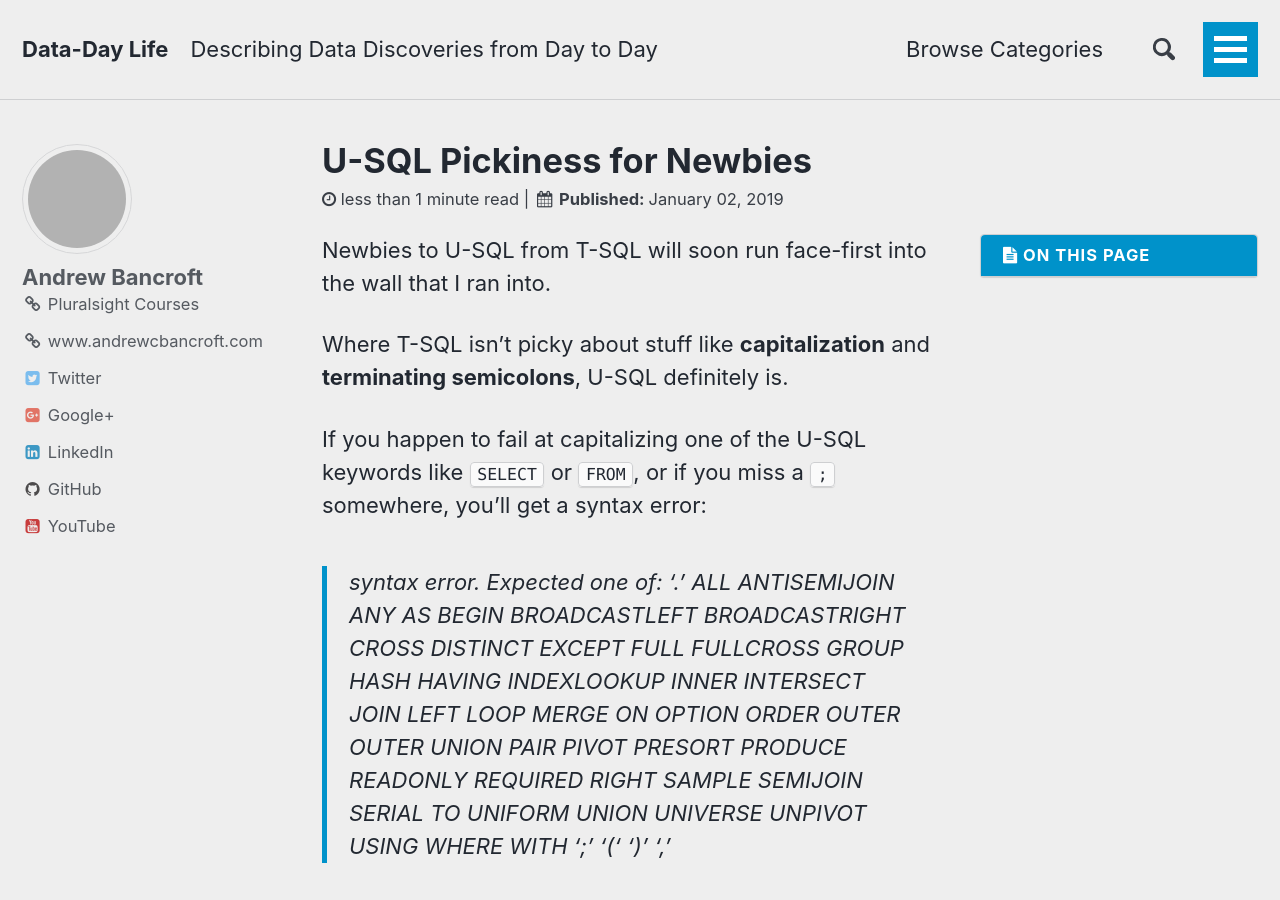
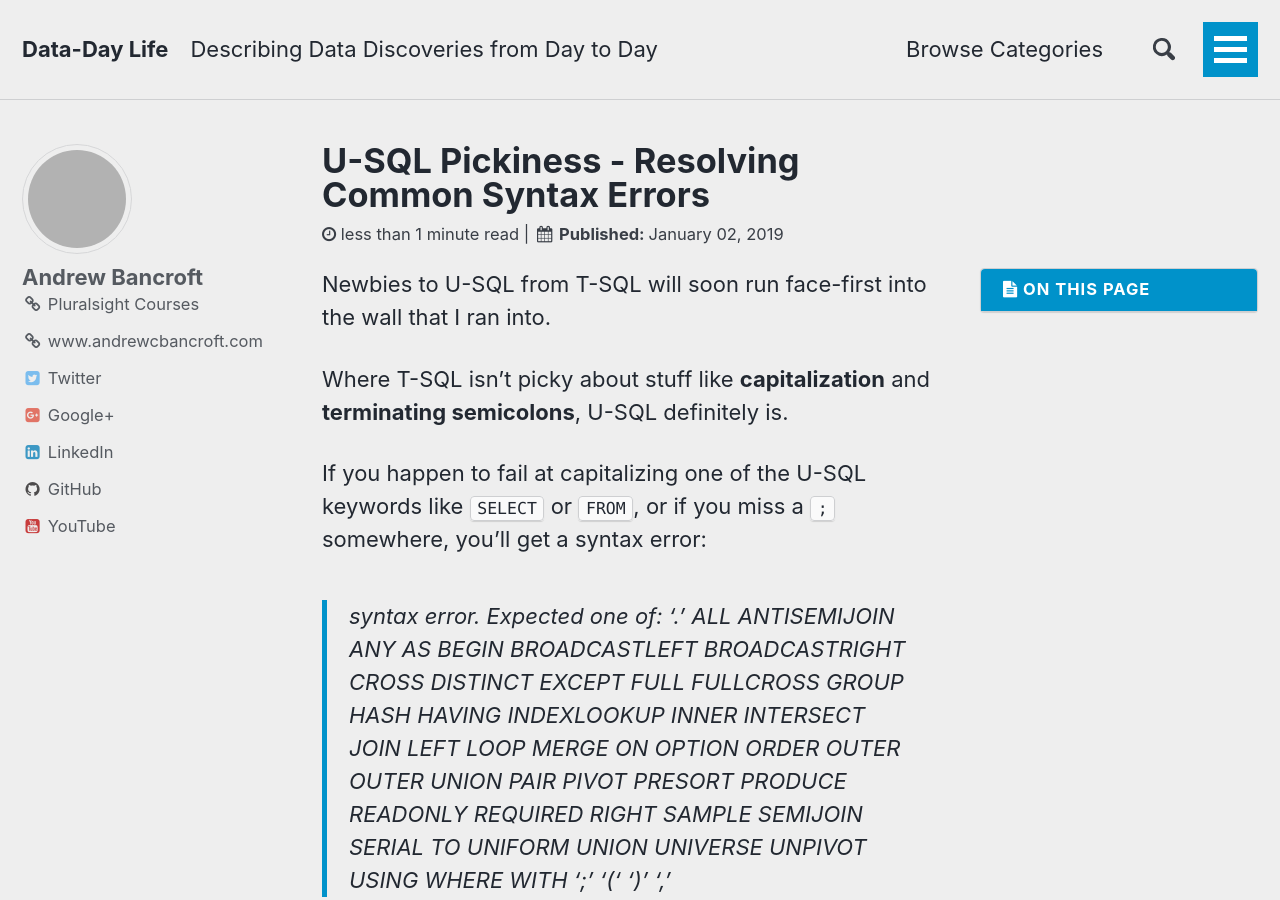
Before and after one commit to andrewcbancroft/datadaylife-blog, a Jekyll site: the page built from _posts/2019-01-02-u-sql-pickiness-resolving-common-syntax-errors.md, in a window 1280 px wide and 900 px high. Built offline with Jekyll 4.4.1, drawn with Linux system fonts in a browser that asks for light colours; comment, search, counter and statistics services are not loaded; grey boxes are pictures that could not be loaded.

Commit message:
Update and rename 2019-01-02-u-sql-pickiness-for-newbies.md to 2019-01-02-u-sql-pickiness-resolving-common-syntax-errors.md

```diff
--- a/_posts/2019-01-02-u-sql-pickiness-for-newbies.md
+++ b/_posts/2019-01-02-u-sql-pickiness-resolving-common-syntax-errors.md
@@ -1,5 +1,5 @@
 ---
-title: U-SQL Pickiness for Newbies
+title: U-SQL Pickiness - Resolving Common Syntax Errors
 excerpt: "Here are a few \"gotcha's\" to look out for newcommers writing U-SQL for Azure Data Lake Analytics from a T-SQL background."
 layout: single
 toc: true
```
